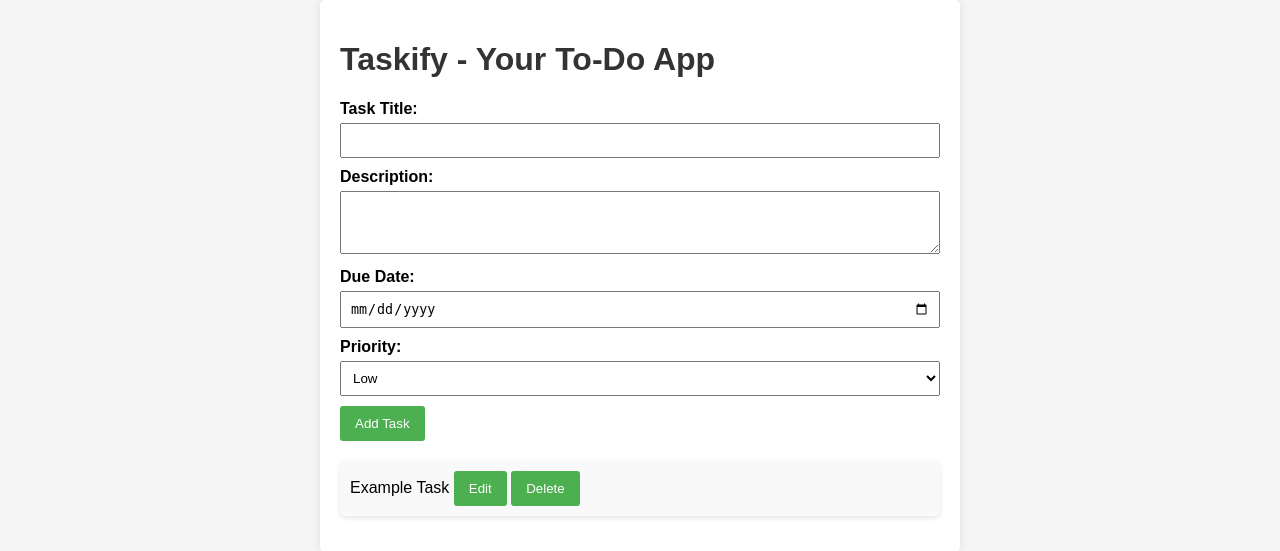
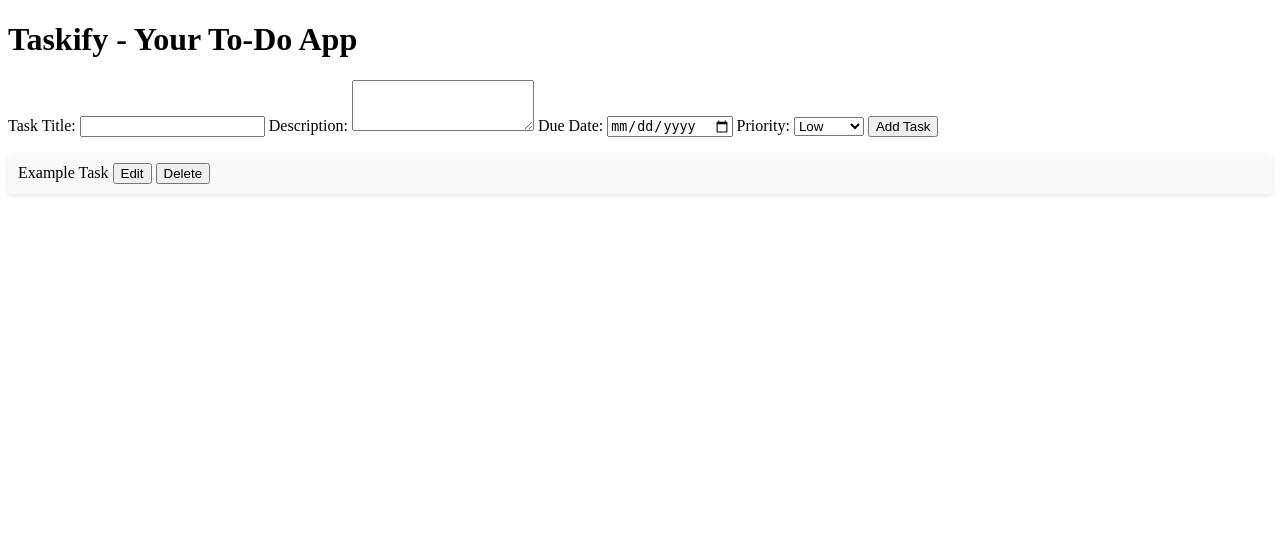
Before and after one commit to DemisoDaba/basic-todo-app, a Flask app: page / in a window 1280 px wide. Shown: the top 551 px of the page. Run offline with Flask 2, Linux system fonts and the light colour scheme.

Commit message:
Update style.css

```diff
--- a/static/css/style.css
+++ b/static/css/style.css
@@ -1,62 +1,17 @@
 /* static/css/style.css */
-
-body {
-    font-family: 'Arial', sans-serif;
-    background-color: #f5f5f5;
-    margin: 0;
-    padding: 0;
-}
-
-.container {
-    max-width: 600px;
-    margin: 0 auto;
-    padding: 20px;
-    background-color: #fff;
-    border-radius: 5px;
-    box-shadow: 0 0 10px rgba(0, 0, 0, 0.1);
-}
-
-h1 {
-    color: #333;
-}
-
-form {
-    margin-bottom: 20px;
-}
-
-label {
-    display: block;
-    margin-bottom: 5px;
-    font-weight: bold;
-}
-
-input[type="text"],
-textarea,
-input[type="date"],
-select {
-    width: 100%;
-    padding: 8px;
-    margin-bottom: 10px;
-    box-sizing: border-box;
-}
-
-button {
-    background-color: #4caf50;
-    color: white;
-    padding: 10px 15px;
-    border: none;
-    border-radius: 3px;
-    cursor: pointer;
-}
 
 .task-list {
     list-style-type: none;
     padding: 0;
+    display: flex;
+    flex-wrap: wrap;
+    gap: 20px;
 }
 
 .task-item {
+    flex: 1 1 calc(33.33% - 20px); /* Three columns with a gap of 20px */
     background-color: #f9f9f9;
-    margin: 10px 0;
+    margin: 0;
     padding: 10px;
     border-radius: 5px;
     box-shadow: 0 2px 5px rgba(0, 0, 0, 0.1);
```
